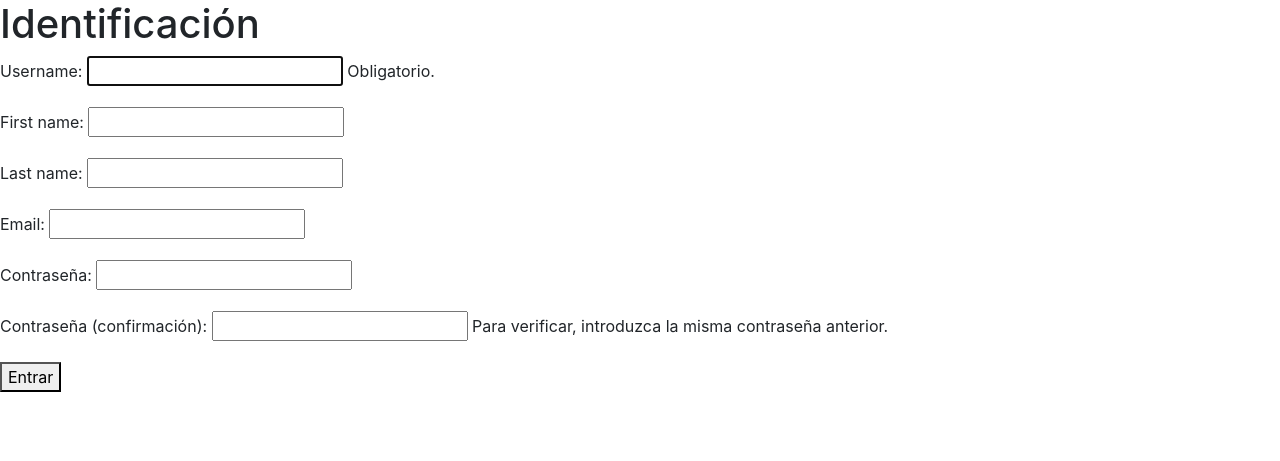
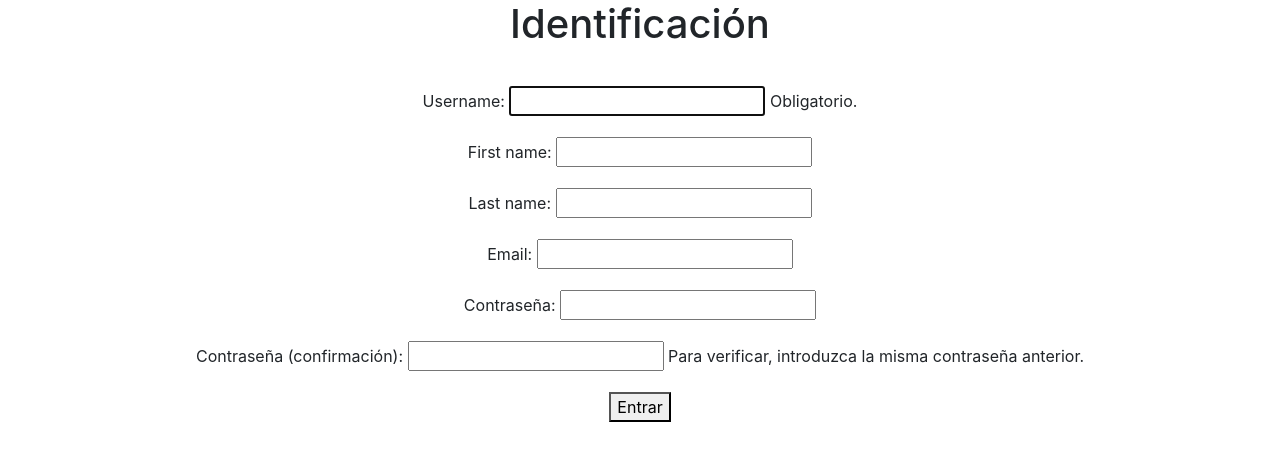
Before and after one commit to josealonso/KC-Modulo-de-Django, a Django app: page /signup in a window 1280 px wide. Shown: the part 56-517 px from the top of the page. Run offline with Django 3.2, Linux system fonts and the light colour scheme; some libraries are stand-ins or nearby versions.

Commit message:
Login page: password made not visible and changed the layout

```diff
--- a/users/forms.py
+++ b/users/forms.py
@@ -6,7 +6,7 @@ from django.contrib.auth.models import User
 class LoginForm(forms.Form):
 
     login_username = forms.CharField(label="Nombre de usuario")
-    login_password = forms.CharField(label="Contraseña")
+    login_password = forms.CharField(widget=forms.PasswordInput(), label="Contraseña")
 
 
 class SignupForm(UserCreationForm):
--- a/users/templates/login_form.html
+++ b/users/templates/login_form.html
@@ -3,7 +3,7 @@
 {% block head_title %} Login {% endblock %}
 {% block content %}
 
-    <h1>Identificación</h1>
+    <h1 class="article-title">Identificación</h1>
 
     {% if messages %}
       {% for message in messages %}
@@ -11,7 +11,7 @@
       {% endfor %}
     {% endif %}
 
-    <form method="post" novalidate>
+    <form class="summary-container" method="post" novalidate>
       {% csrf_token %}
       {{ form.as_p }}
       <div>
```
Also changed, not shown: blogs/migrations/0025_auto_20180208_1544.py (added).
